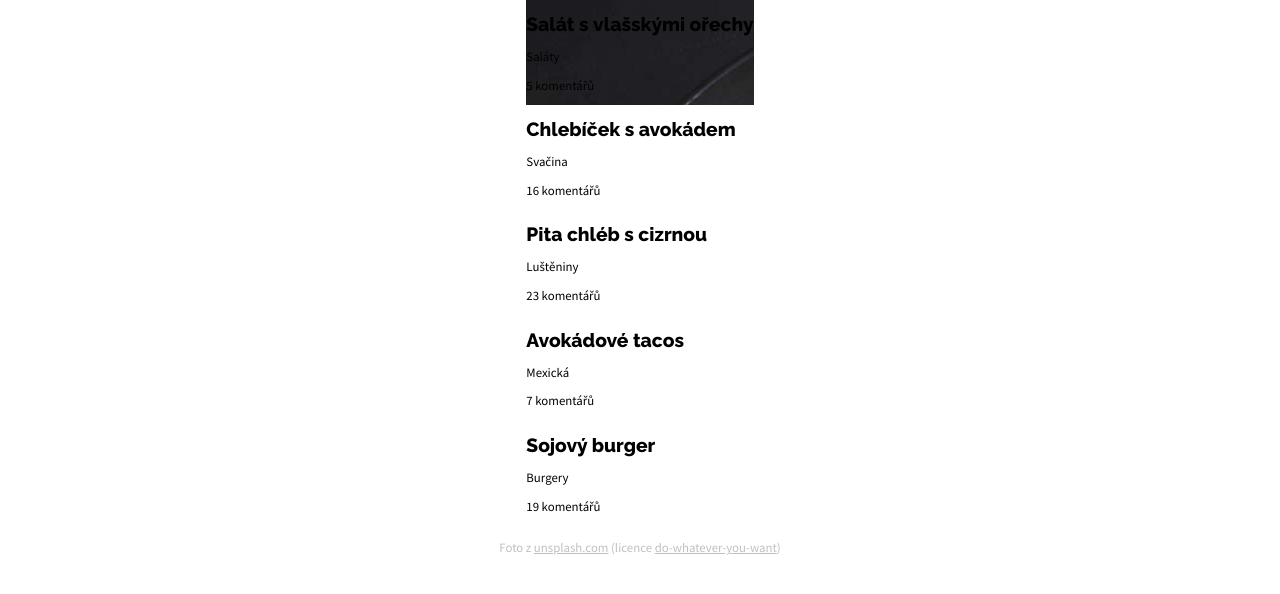
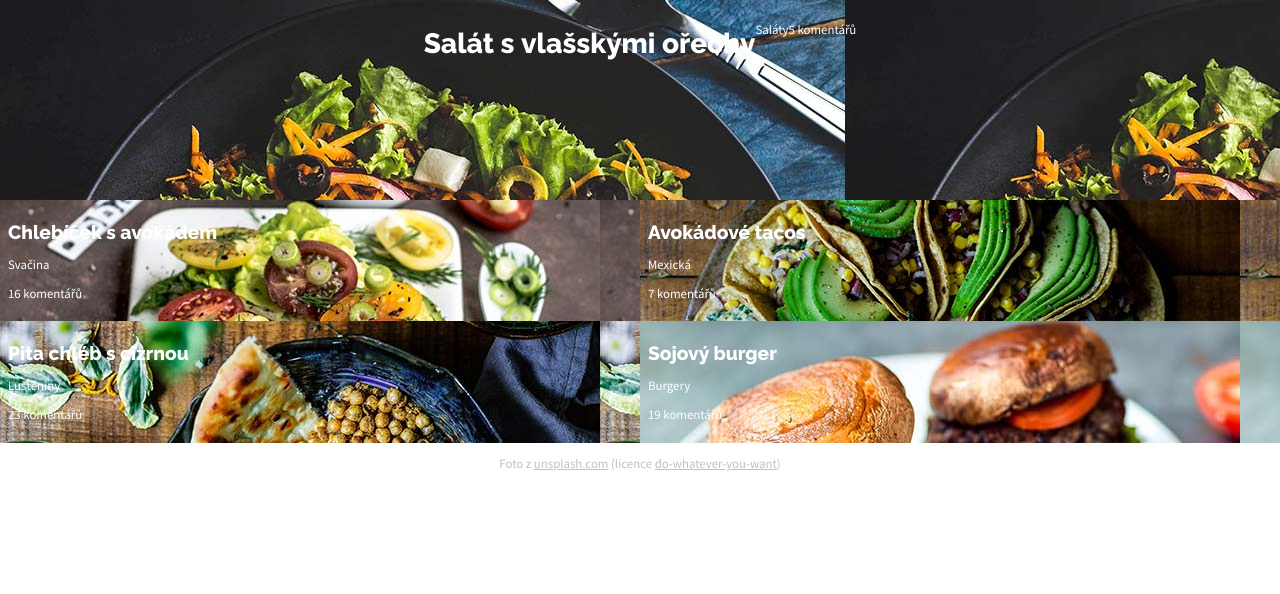
Before and after one commit to Czechitas-Liberec-HTML-CSS-2021-DK/projekt-04-recepty-Stazka, a plain HTML site: page vege/index.html in a window 1280 px wide. Drawn offline with Linux system fonts and the light colour scheme.

Commit message:
Prubezne-zmeny

```diff
--- a/vege/index.html
+++ b/vege/index.html
@@ -9,17 +9,19 @@
     </head>
     <body>
 
-    <div class="container">
 
-        <div class="hlavni recept">
+
+        <div class="salat">
         <!-- hlavni recept -->
 
-        <h1 class="velky nadpis">Salát s&nbsp;vlašskými ořechy</h1>
+        <h1 class="velky-nadpis">Salát s&nbsp;vlašskými ořechy</h1>
         <p>Saláty</p>
         <p>5 komentářů</p>
         </div>
 
-        <div class="maly recept 2">
+        <div class="container">
+        <div class="prvni-sloupec">
+        <div class="chlebicek">
         <!-- maly recept 2 -->
 
         <h1>Chlebíček s&nbsp;avokádem</h1>
@@ -27,15 +29,16 @@
         <p>16 komentářů</p>
         </div>
 
-        <div class="maly recept 3">
+        <div class="cizrna">
         <!-- maly recept 3 -->
 
         <h1>Pita chléb s&nbsp;cizrnou</h1>
         <p>Luštěniny</p>
         <p>23 komentářů</p>
-        </div>
+        </div>    </div>
 
-        <div class="maly recept 4">
+        <div class="druhy-sloupec">
+        <div class="tacos">
         <!-- maly recept 4 -->
 
         <h1>Avokádové tacos</h1>
@@ -43,13 +46,13 @@
         <p>7 komentářů</p>
         </div>
 
-        <div class="maly recept 5">
+        <div class="burger">
         <!-- maly recept 5 -->
 
         <h1>Sojový burger</h1>
         <p>Burgery</p>
         <p>19 komentářů</p>
-        </div>
+        </div>  </div>
 
     </div>
 
--- a/vege/style.css
+++ b/vege/style.css
@@ -25,6 +25,7 @@ středně široké obrazovky:
 body {
     margin: 0;
     font-family: 'Source Sans Pro', sans-serif;
+    color: white;
 }
 
 .paticka {
@@ -44,21 +45,27 @@ body {
 
 .container {
     display: flex;
-    flex-flow: column wrap;
+    flex-direction: column;
     justify-content: center;
     align-content: center;
 
 }
 
-.hlavni {
-    display: block;
-    flex-grow: 2;
+.salat {
+    display: flex;
+    flex-direction: row;
+    justify-content: center;
+    align-content: center;
+    min-height: 200px;
     background-image: url('images/salat.jpg');
+    flex: 100%;
+    padding: 0.5rem;
 }
 
-h1 .velky {
+.velky-nadpis {
     font-family: 'Raleway', sans-serif;
     font-size: 1.75rem;
+
 }
 
 h1 {
@@ -70,3 +77,70 @@ p {
     font-size: 0.8rem;
     font-weight: 400;
 }
+
+.chlebicek {
+background-image: url('images/chlebicek.jpg');
+min-height: 90px;
+padding: 0.5rem;
+}
+
+.cizrna {
+background-image: url('images/cizrna.jpg');
+min-height: 90px;
+padding: 0.5rem;
+}
+
+.tacos {
+background-image: url('images/tacos.jpg');
+min-height: 90px;
+padding: 0.5rem;
+}
+
+.burger {
+background-image: url('images/burger.jpg');
+min-height: 90px;
+padding: 0.5rem;
+}
+
+
+
+
+
+
+@media (min-width: 480px) {
+
+    .container {
+        flex-direction: row;
+    }
+
+    .prvni-sloupec {
+        flex: 50%;
+    }
+
+    .druhy-sloupec {
+        flex: 50%;
+    }
+
+}
+
+
+@media (min-width: 860px) {
+
+
+    .container {
+        flex-direction: row;
+    }
+
+    .salat {
+        flex: 33.3%;
+    }
+
+    .prvni-sloupec {
+        flex: 33.3%;
+    }
+
+    .druhy-sloupec {
+        flex: 33.3%;
+    }
+
+}
```
